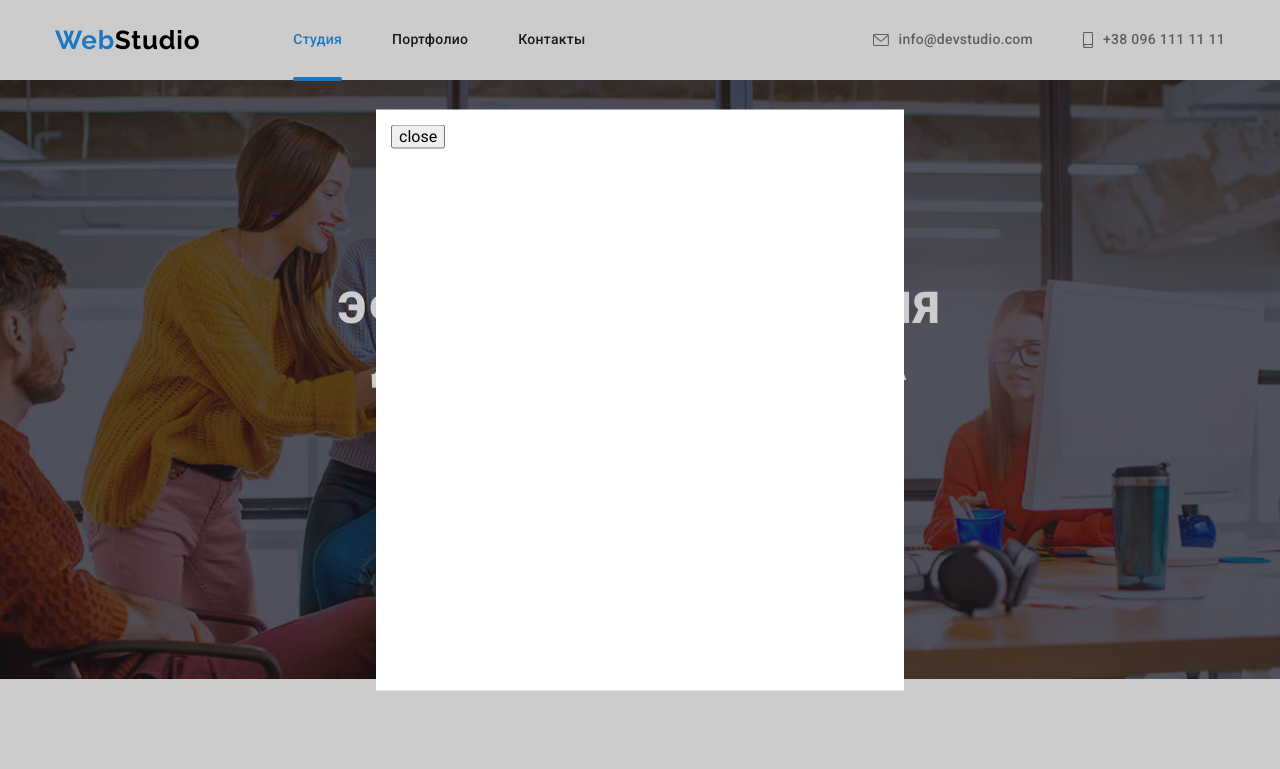
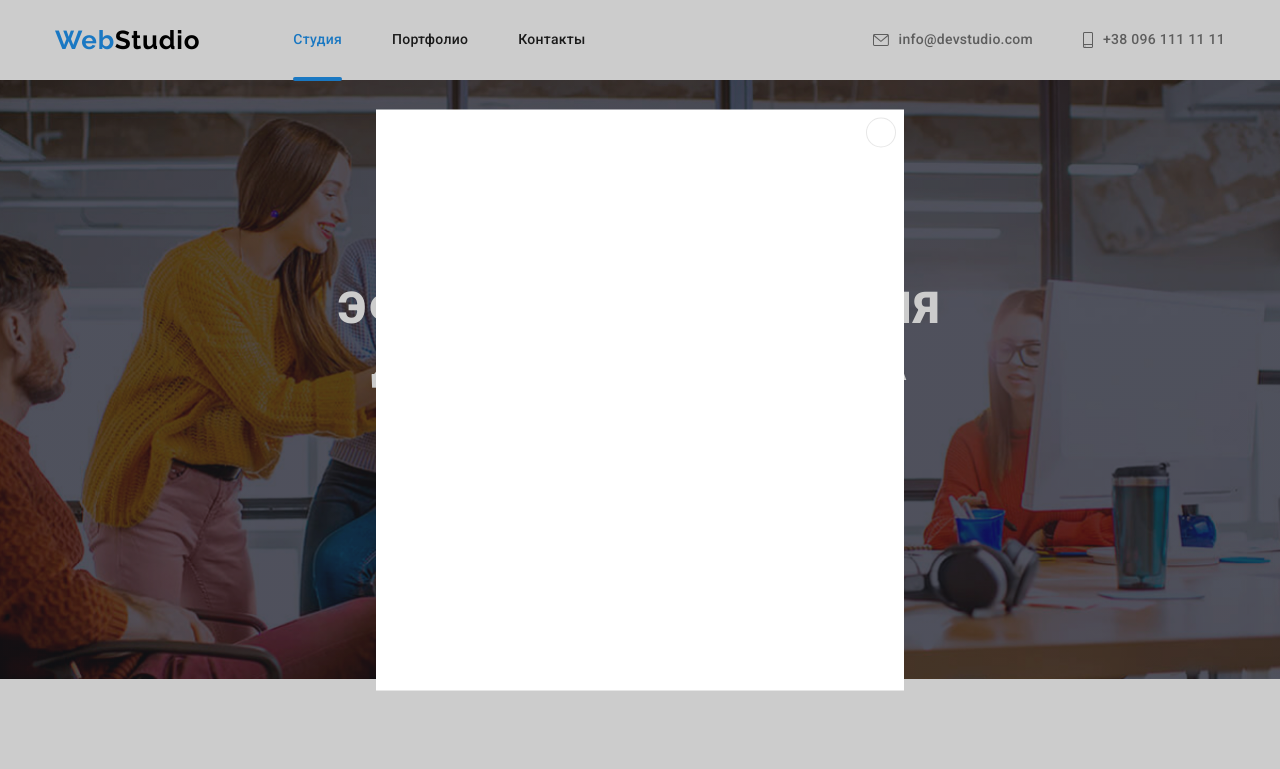
Before and after one commit to MariaKysil/goit-markup-hw-05, a plain HTML site: page index.html in a window 1280 px wide. Both pictures are taken after a click on the button "Заказать услугу". Shown: the top 769 px of the page. Drawn offline with nearby package versions, Linux system fonts and the light colour scheme.

Commit message:
Додає анімацію модального вікна

```diff
--- a/css/styles.css
+++ b/css/styles.css
@@ -728,6 +728,9 @@ img {
   height: 100%;
 
   background-color: var(--modal-background);
+
+  opacity: 1;
+  transition: opacity var(--animation-duration) var(--timing-function);
 }
 
 .backdrop.is-hidden {
@@ -735,15 +738,37 @@ img {
   pointer-events: none;
 }
 
+.backdrop.is-hidden .modal {
+  transform: translate(-50%, -50%) scale(0.9);
+}
+
 .modal {
+  display: flex;
+  justify-content: flex-end;
   position: absolute;
   top: 50%;
   left: 50%;
-  transform: translate(-50%, -50%);
-  padding: 15px;
+  transform: translate(-50%, -50%) scale(1);
+  padding: 8px;
 
   width: 528px;
   height: 581px;
 
   background-color: var(--white-color);
 }
+
+.btn-modal {
+  display: flex;
+  justify-content: center;
+  align-items: center;
+  padding: 6px;
+
+  width: 30px;
+  height: 30px;
+
+  border: 1px solid rgba(22, 20, 20, 0.1);
+  border-radius: 50%;
+  cursor: pointer;
+
+  background-color: var(--white-color);
+}
--- a/index.html
+++ b/index.html
@@ -468,7 +468,11 @@
 
     <div class="backdrop is-hidden" data-modal>
       <div class="modal">
-        <button data-modal-close type="button">close</button>
+        <button data-modal-close type="button" class="btn-modal">
+          <svg width="11" height="11">
+            <use href="./images/icons.svg#close"></use>
+          </svg>
+        </button>
       </div>
     </div>
 
```
Also changed, not shown: images/icons.svg.
